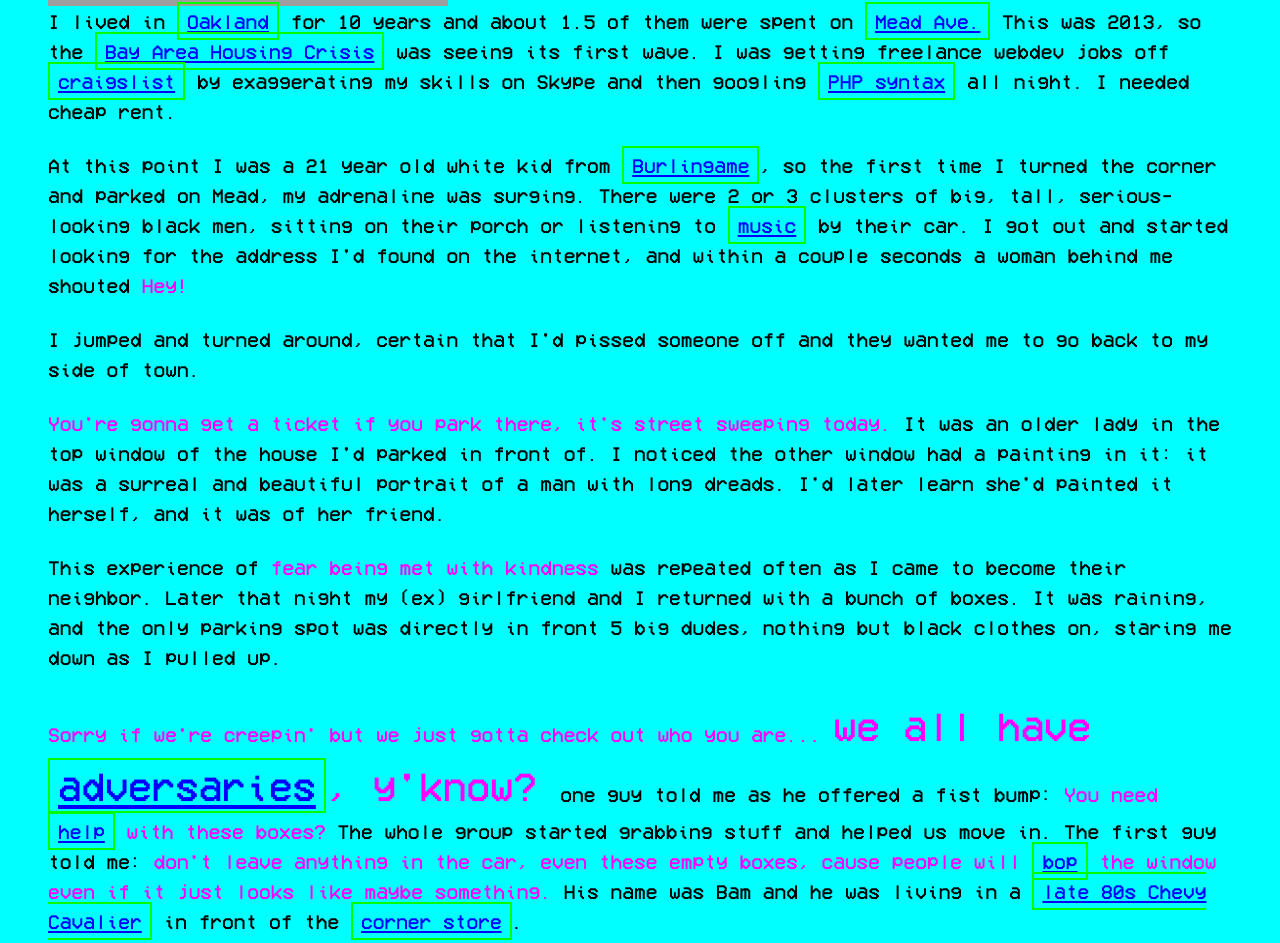
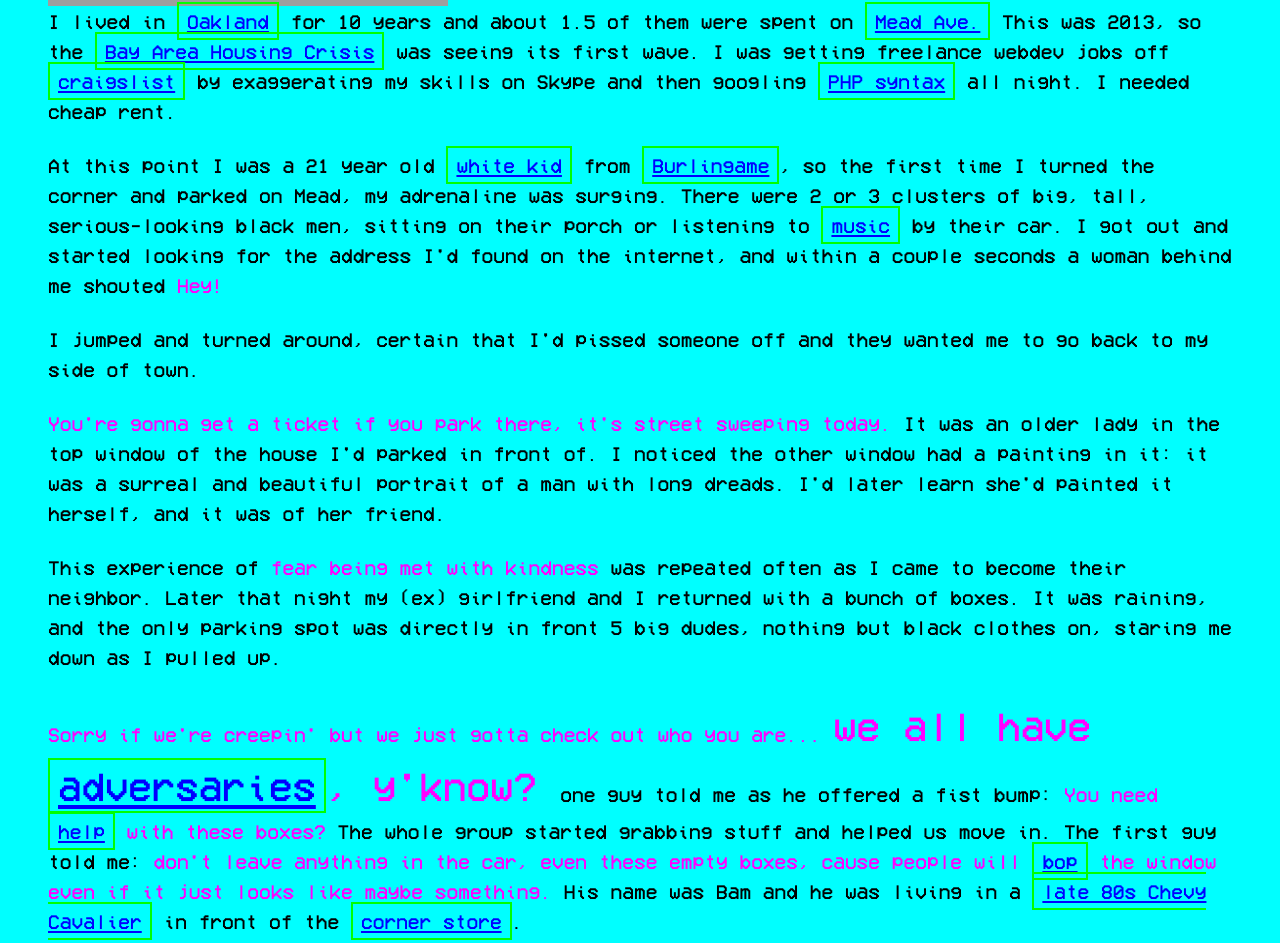
Before and after one commit to TheDripper/notusedyet, a Nuxt app: page /occupy-venture-capital-our-house-is-on-fire in a window 1280 px wide. Shown: the part 1761-2704 px from the top of the page. Built offline with nearby package versions, Linux system fonts and the light colour scheme; grey boxes are pictures that could not be loaded.

Commit message:
white kid

```diff
--- a/pages/occupy-venture-capital-our-house-is-on-fire.vue
+++ b/pages/occupy-venture-capital-our-house-is-on-fire.vue
@@ -54,7 +54,7 @@
       >PHP syntax</a> all night. I needed cheap rent.
     </p>
     <p>
-      At this point I was a 21 year old white kid from
+      At this point I was a 21 year old <a href="/tyler_hill_white_kid.jpg" target="_blank">white kid</a> from
       <a
         href="https://www.google.com/search?q=burlingame&rlz=1C5CHFA_enUS847US847&oq=burlingame&aqs=chrome..69i57j46j0j46l4j0.943j0j9&sourceid=chrome&ie=UTF-8"
         target="_blank"
```
Also changed, not shown: static/tyler_hill_white_kid.jpg (added).
